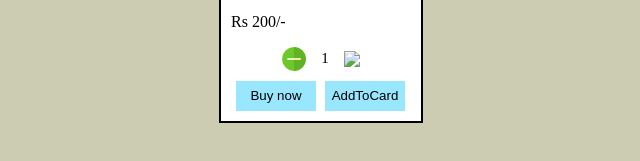
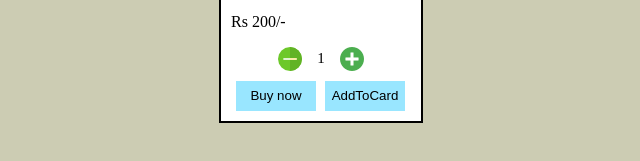
Before and after one commit to RutujaKatore123/p-card, a plain HTML site: page index.html in a window 1280 px wide. Shown: the part 321-482 px from the top of the page, 319-959 px from the left. Drawn offline with Linux system fonts and the light colour scheme.

Commit message:
changes added

```diff
--- a/index.html
+++ b/index.html
@@ -76,7 +76,7 @@
 
             <span class="quantity" id="quantity-text">1</span>
 
-            <img src="plus (1).png" class="btn-quantity" onclick="inc()"/>
+            <img src="plus.png" class="btn-quantity" onclick="inc()"/>
             </div>
          <button class="product-btn">Buy now</button>
          <button class="product-btn">AddToCard</button>
```
